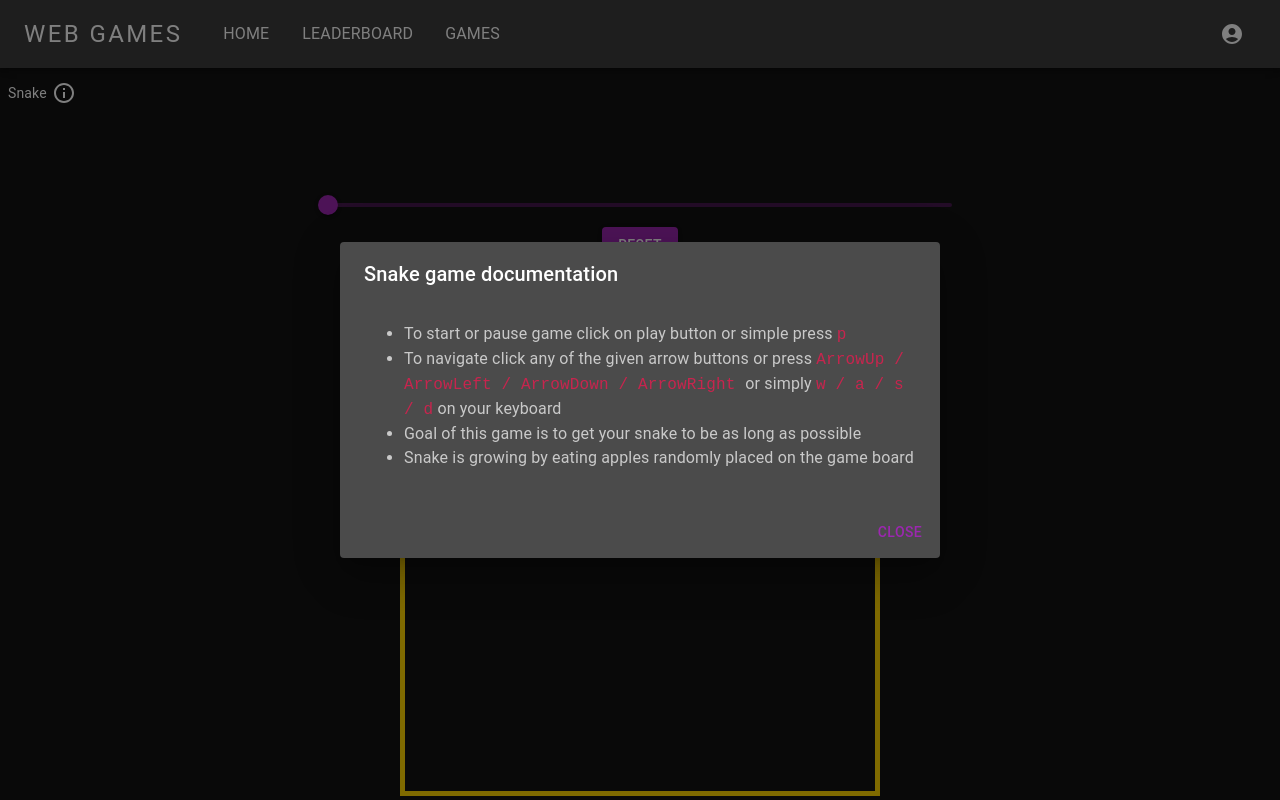
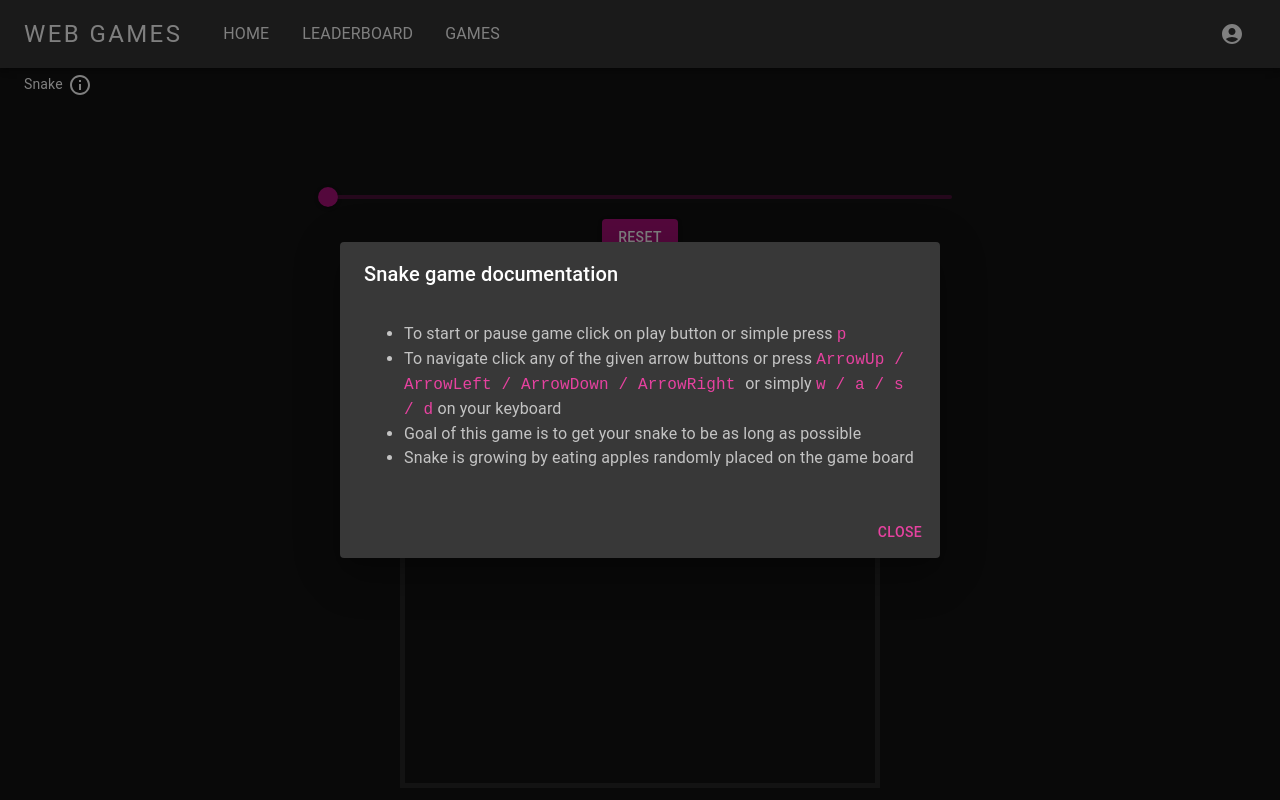
Before and after one commit to SmarterFuture/web-games, a React (Create React App) app: page /games/snake in a window 1280 px wide. Shown: the top 800 px of the page. Built offline with nearby package versions, Linux system fonts and the light colour scheme.

Commit message:
final theme, minor MyDoc styling

```diff
--- a/src/components/custom/MyDoc.tsx
+++ b/src/components/custom/MyDoc.tsx
@@ -2,6 +2,7 @@ import { InfoOutlined } from "@mui/icons-material"
 import { MyIconButton } from "./MyIconButton"
 import { Button, Dialog, DialogActions, DialogContent, DialogContentText, DialogTitle, Typography } from "@mui/material";
 import { useState } from "react";
+import { Container } from "@mui/system";
 
 
 interface MyDocProps {
@@ -23,8 +24,8 @@ export function MyDoc (props: MyDocProps) {
     }
 
     return (
-        <div className="docs">
-            <Typography variant="body2">
+        <Container maxWidth="xl">
+            <Typography component="span" variant="body2">
                 { props.title }
             </Typography>
             <MyIconButton onClick={ openDialog } size="small">
@@ -38,7 +39,7 @@ export function MyDoc (props: MyDocProps) {
                     { props.dialogHeading }
                 </DialogTitle>
                 <DialogContent>
-                    <DialogContentText>
+                    <DialogContentText component="span">
                         { props.children }
                     </DialogContentText>
                 </DialogContent>
@@ -48,5 +49,5 @@ export function MyDoc (props: MyDocProps) {
                     </Button>
                 </DialogActions>
             </Dialog>
-        </div>
+        </Container>
     )}
--- a/src/shared/styles.css
+++ b/src/shared/styles.css
@@ -44,6 +44,7 @@
 }
 
 .box {
+
     min-width: 20em;
     margin-top: 8vh;
     padding: 1em;
@@ -79,15 +80,7 @@
     align-items: center;
 }
 
-.docs {
-    margin-top: 1vh;
-    margin-left: 1vh;
-    width: 100%;
-    display: flex;
-    align-items: center;
-}
-
 code {
     font-family: monospace;
-    color: #c7254e;
+    color: #E742A0;
 }
--- a/src/shared/styles.ts
+++ b/src/shared/styles.ts
@@ -1,6 +1,5 @@
 import React from "react";
 import { createTheme } from "@mui/material";
-import { purple, yellow } from "@mui/material/colors";
 
 
 declare module '@mui/material/styles' {
@@ -29,12 +28,16 @@ declare module '@mui/material/Typography' {
 
 export const theme = createTheme({
 	palette: {
-		primary: purple,
-		secondary: yellow,
+		primary: {
+            main: "#A91079"
+        },
+		secondary: {
+            main: "#383838"
+        },
 		mode: "dark",
 		background: {
 			default: "#121212",
-			paper: "#292929"
+			paper: "#202020"
 		}
 	},
 	components: {
@@ -50,7 +53,33 @@ export const theme = createTheme({
 					footer2: "p"
 				}
 			}
-		}
+		},
+        MuiButton: {
+            styleOverrides: {
+                root: ({ownerState}) => ({
+                    ...(ownerState.variant === "text"
+                        && ownerState.color === "primary"
+                        && {
+                            color: "#E742A0"
+                        })
+                })
+            }
+        },
+        MuiDialog: {
+            styleOverrides: {
+                paper: {
+                    backgroundColor: "#383838",
+                    backgroundImage: "none"
+                }
+            }
+        },
+        MuiLink: {
+            styleOverrides: {
+                root: {
+                    color: "#E742A0"
+                }
+            }
+        }
 	}
 });
 
```
